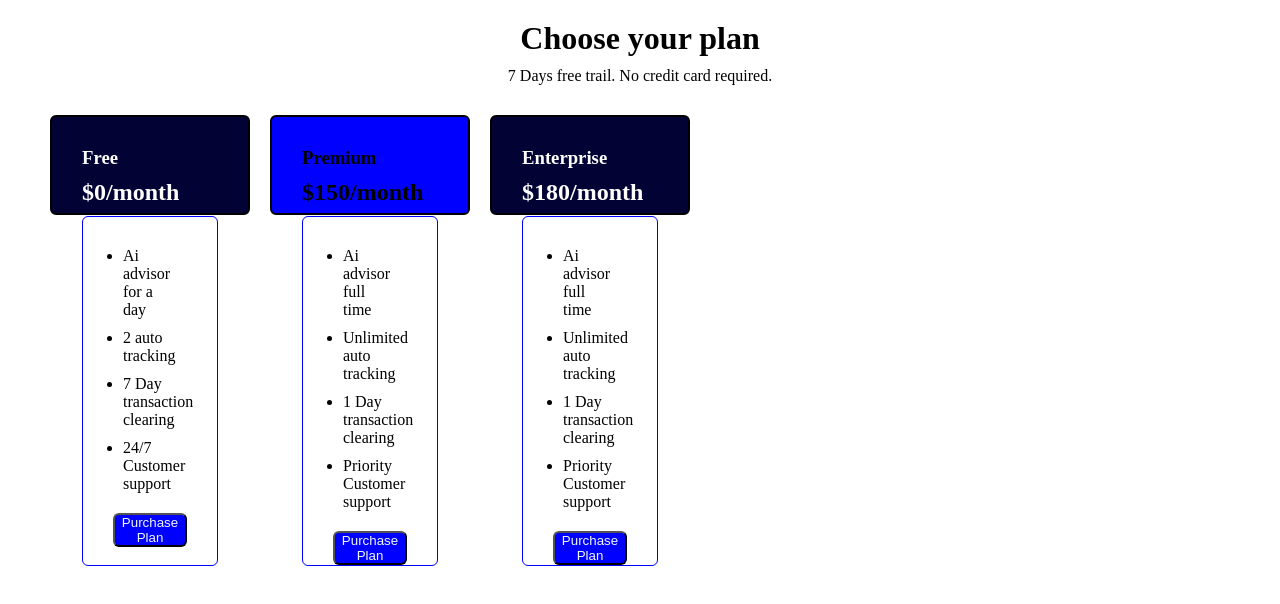
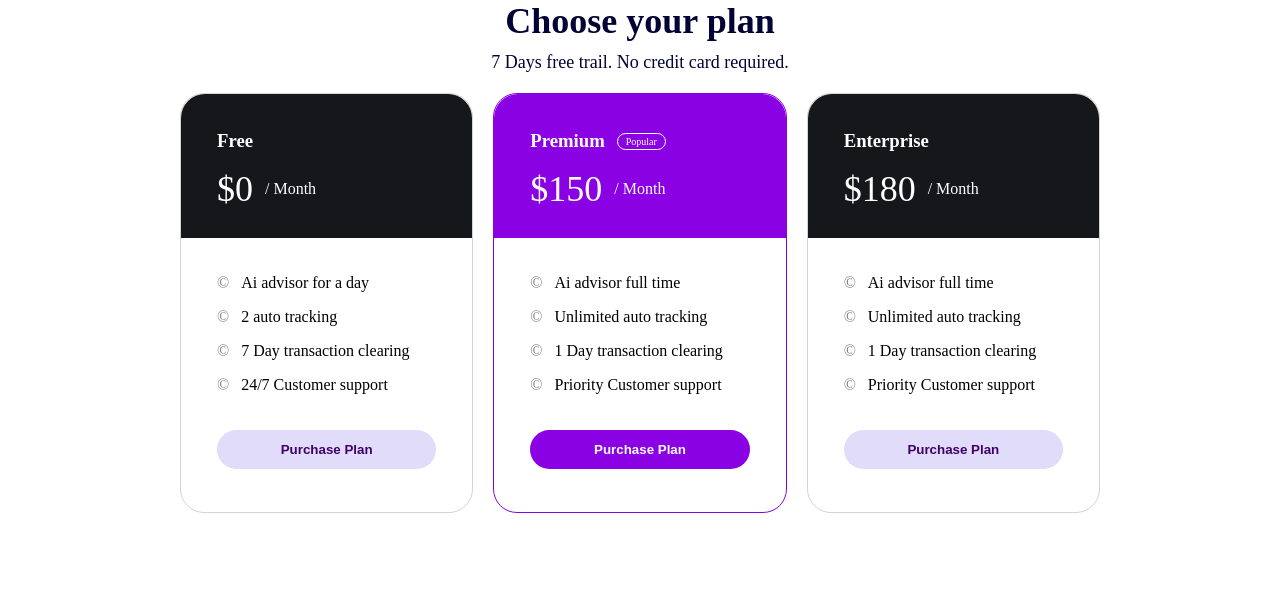
Before and after one commit to Karna1109/frontend-training, a plain HTML site: page week-02/02-grid-layout/index.html in a window 1280 px wide. Drawn offline with Linux system fonts and the light colour scheme.

Commit message:
refactor card design

```diff
--- a/week-02/02-grid-layout/index.html
+++ b/week-02/02-grid-layout/index.html
@@ -7,13 +7,12 @@
   </head>
 
   <body>
-
     <div>
-    <h1>Choose your plan</h1>
-    <p>7 Days free trail. No credit card required.</p>
+      <h1 class="header">Choose your plan</h1>
+      <p class="description">7 Days free trail. No credit card required.</p>
     </div>
 
-    <div class="container">
+    <!-- <div class="container">
       <div class="box1">
         <h3>Free</h3>
         <h2>$0/month</h2>
@@ -58,10 +57,79 @@
         </div>
 
       </div>
+    </div> -->
+
+    <div class="container">
+      <!-- Card 1 -->
+      <div class="card">
+        <div class="card-header">
+          <h3 class="card-header-title">Free</h3>
+          <p class="card-header-price">
+            <span class="card-header-price-number">$0</span>/&nbsp;Month
+          </p>
+        </div>
+        <div class="card-body">
+          <div class="card-body-content">
+            <ul>
+              <li><span>&COPY;</span>Ai advisor for a day</li>
+              <li><span>&COPY;</span>2 auto tracking</li>
+              <li><span>&COPY;</span>7 Day transaction clearing</li>
+              <li><span>&COPY;</span>24/7 Customer support</li>
+            </ul>
+          </div>
+        </div>
+        <div class="card-footer">
+          <button class="btn">Purchase Plan</button>
+        </div>
+      </div>
+      <!-- Card 2 -->
+      <div class="card">
+        <div class="card-header">
+          <div class="card-title-row">
+            <h3 class="card-header-title">Premium</h3>
+            <span class="badge">Popular</span>
+          </div>
+
+          <p class="card-header-price">
+            <span class="card-header-price-number">$150</span>/&nbsp;Month
+          </p>
+        </div>
+        <div class="card-body">
+          <div class="card-body-content">
+            <ul>
+              <li><span>&COPY;</span>Ai advisor full time</li>
+              <li><span>&COPY;</span>Unlimited auto tracking</li>
+              <li><span>&COPY;</span>1 Day transaction clearing</li>
+              <li><span>&COPY;</span>Priority Customer support</li>
+            </ul>
+          </div>
+        </div>
+        <div class="card-footer">
+          <button class="btn">Purchase Plan</button>
+        </div>
+      </div>
+      <!-- Card 3 -->
+      <div class="card">
+        <div class="card-header">
+          <h3 class="card-header-title">Enterprise</h3>
+          <p class="card-header-price">
+            <span class="card-header-price-number">$180</span>/&nbsp;Month
+          </p>
+        </div>
+        <div class="card-body">
+          <div class="card-body-content">
+            <ul>
+              <li><span>&COPY;</span>Ai advisor full time</li>
+              <li><span>&COPY;</span>Unlimited auto tracking</li>
+              <li><span>&COPY;</span>1 Day transaction clearing</li>
+              <li><span>&COPY;</span>Priority Customer support</li>
+            </ul>
+          </div>
+        </div>
+        <div class="card-footer">
+          <button class="btn">Purchase Plan</button>
+        </div>
+      </div>
     </div>
-
-    <div class="center-wrapper">
-
-
   </body>
 </html>
--- a/week-02/02-grid-layout/style.css
+++ b/week-02/02-grid-layout/style.css
@@ -1,18 +1,21 @@
 * {
   box-sizing: border-box;
-        margin: 10px;
+  margin: 0px;
   padding: 0px;
-
 }
 
-h1,p{text-align: center;
+.header {
+  font-size: 36px;
+  color: rgb(2, 3, 52);
+  margin-bottom: 10px;
+  text-align: center;
 }
 
-.container {
-        display: flex;
-        background-color: white;
-        padding: 10px;
-        border-radius: 10px;
+.description {
+  font-size: 18px;
+  color: rgb(2, 3, 52);
+  margin-bottom: 20px;
+  text-align: center;
 }
 
 .box1 {
@@ -24,8 +27,6 @@ h1,p{text-align: center;
   color: white;
   border-radius: 6px;
 }
-
-
 
 .box2 {
   border: 2px solid black;
@@ -41,27 +42,115 @@ h1,p{text-align: center;
   max-width: 200px;
   max-height: 100px;
   padding: 20px;
-        background-color:rgb(2, 3, 52);
+  background-color: rgb(2, 3, 52);
   color: white;
   border-radius: 6px;
 }
 
-      .box {
-        border: 1px solid blue;
-        max-width: 400px;
-        max-height: 350px;
-        background-color: white;
-        color: black;
-        padding: 20px;
-        margin-bottom: auto;
-        border-radius: 6px;
-      }
 .btn {
   border-radius: 6px;
   background-color: blue;
-        color:aliceblue;
+  color: aliceblue;
+}
 
+button:hover {
+  color: aquamarine;
 }
-      button:hover {
-        color:aquamarine;
+
+/* New Box design */
+
+.container {
+  display: grid;
+  grid-template-columns: repeat(3, 1fr);
+  gap: 20px;
+  max-width: 920px;
+  margin: 0 auto;
 }
+
+.card {
+  border: 1.2px solid lightgrey;
+  max-width: 400px;
+  min-height: 420px;
+  background-color: white;
+  color: black;
+  margin-bottom: auto;
+  border-radius: 24px;
+}
+
+.card-header {
+  height: 144px;
+  background-color: #16171a;
+  color: white;
+  border-radius: 24px 24px 0px 0px;
+  padding: 36px;
+}
+
+.card-header-price {
+  display: flex;
+  align-items: center;
+  gap: 12px;
+  margin-top: 16px;
+}
+
+.card-header-price-number {
+  font-size: 36px;
+}
+
+.card-body {
+  padding: 36px;
+}
+
+.card-body-content ul {
+  display: flex;
+  flex-direction: column;
+  gap: 16px;
+}
+
+.card-body-content ul li {
+  list-style-type: none;
+}
+
+.card-body-content ul li span {
+  color: gray;
+  margin-right: 12px;
+}
+
+.card-footer {
+  padding: 0px 36px;
+}
+
+.card-footer .btn {
+  width: 100%;
+  padding: 12px;
+  background-color: #E0DCF9;
+  border: none;
+  border-radius: 999px !important;
+  color: #3F0169;
+  font-weight: 700;
+}
+
+.container .card:nth-child(2) {
+  border-color: #8a02e4;
+}
+
+.card:nth-child(2) .card-header {
+  background-color: #8a02e4;
+}
+
+.card:nth-child(2) .card-footer .btn {
+  background-color: #8a02e4;
+  color: white;
+}
+
+.card:nth-child(2) .card-header .card-title-row {
+  display: flex;
+  align-items: center;
+  gap: 12px;
+}
+
+.badge {
+  border: 1.2px solid white;
+  border-radius: 999px !important;
+  padding: 2px 8px;
+  font-size: x-small;
+}
```
Also changed, not shown: 1 other file. Lines whose indentation alone changed are shown as unchanged.
